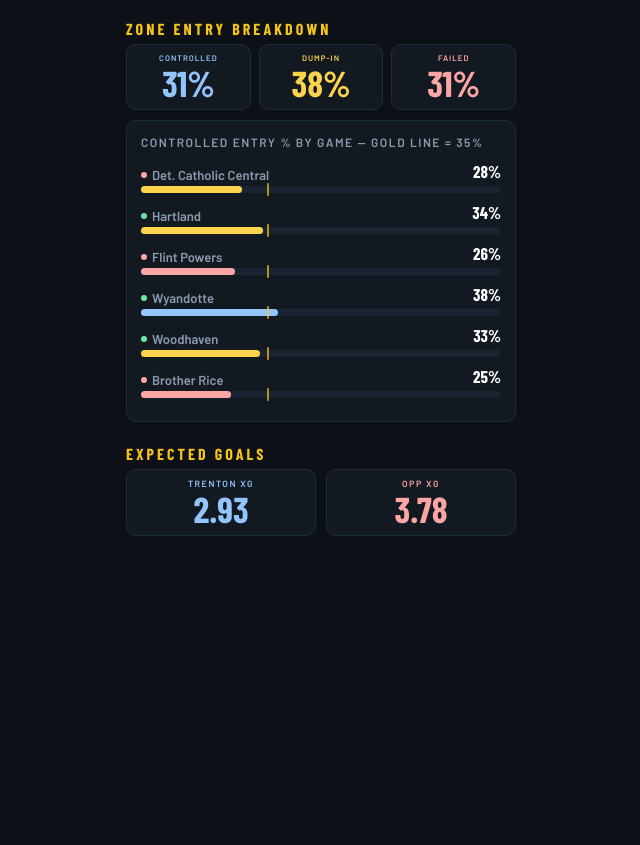
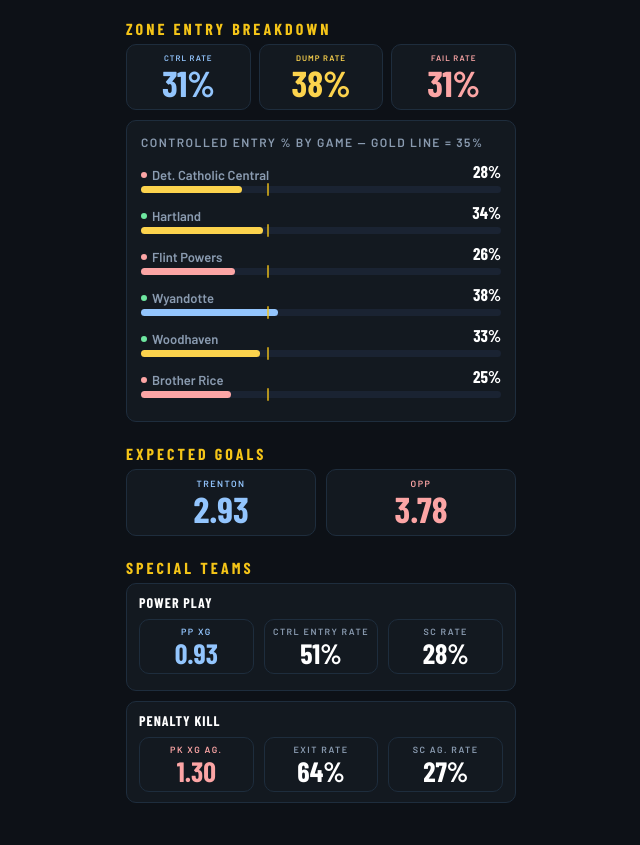
Before and after one commit to mscharbo15/trenton_hockey, a plain HTML site: page index.html in a window 1280 px wide. Shown: the part 650-1495 px from the top of the page, without its empty margins (319-959 px from the left). Before the commit the page ends 1228 px from the top, so only its background shows below. Drawn offline with nearby package versions, Linux system fonts and the light colour scheme; a web font is replaced by a local one.

Commit message:
Add files via upload

```diff
--- a/index.html
+++ b/index.html
@@ -51,7 +51,7 @@
 
   .team-name {
     font-family: 'Barlow Condensed', sans-serif;
-    font-size: 22px;
+    font-size: 26px;
     font-weight: 900;
     color: #fff;
     letter-spacing: 0.5px;
@@ -454,6 +454,53 @@
     line-height: 1;
   }
 
+
+  /* ── Special Teams ── */
+  .st-block {
+    background: var(--surface);
+    border: 1px solid var(--border);
+    border-radius: 10px;
+    padding: 10px 12px;
+    margin-bottom: 10px;
+  }
+
+  .st-header {
+    display: flex;
+    align-items: center;
+    justify-content: space-between;
+    margin-bottom: 8px;
+  }
+
+  .st-title {
+    font-family: 'Barlow Condensed', sans-serif;
+    font-size: 14px;
+    font-weight: 900;
+    letter-spacing: 1px;
+    text-transform: uppercase;
+    color: var(--text);
+  }
+
+  .st-badge {
+    font-family: 'Barlow Condensed', sans-serif;
+    font-size: 11px;
+    font-weight: 700;
+    letter-spacing: 1px;
+    text-transform: uppercase;
+    padding: 2px 8px;
+    border-radius: 4px;
+  }
+
+  .st-badge.blue { background: #0f1e2e; color: var(--blue); border: 1px solid #1e3a5a; }
+  .st-badge.red  { background: #2a0f0f; color: var(--red);  border: 1px solid #5a1e1e; }
+
+  .st-block .xg-card {
+    padding: 6px 4px;
+  }
+
+  .st-block .xg-val {
+    font-size: 28px;
+  }
+
   .spacer { height: 32px; }
 
   /* ── Transitions ── */
@@ -517,11 +564,11 @@
   <div class="section-label">Possession</div>
   <div class="xg-row">
     <div class="xg-card">
-      <div class="xg-label" style="color:var(--blue)">Trenton CF%</div>
+      <div class="xg-label" style="color:var(--blue)">Trenton</div>
       <div class="xg-val" style="color:var(--blue)" id="cf-for">—</div>
     </div>
     <div class="xg-card">
-      <div class="xg-label" style="color:var(--red)">Opp CF%</div>
+      <div class="xg-label" style="color:var(--red)">Opp</div>
       <div class="xg-val" style="color:var(--red)" id="cf-ag">—</div>
     </div>
   </div>
@@ -537,15 +584,15 @@
   <div class="section-label">Zone Entry Breakdown</div>
   <div class="entry-row">
     <div class="entry-tile">
-      <div class="et-label" style="color:var(--blue)">Controlled</div>
+      <div class="et-label" style="color:var(--blue)">Ctrl Rate</div>
       <div class="et-val" style="color:var(--blue)" id="entry-ctrl-pct">—</div>
     </div>
     <div class="entry-tile">
-      <div class="et-label" style="color:var(--amber)">Dump-in</div>
+      <div class="et-label" style="color:var(--amber)">Dump Rate</div>
       <div class="et-val" style="color:var(--amber)" id="entry-dump-pct">—</div>
     </div>
     <div class="entry-tile">
-      <div class="et-label" style="color:var(--red)">Failed</div>
+      <div class="et-label" style="color:var(--red)">Fail Rate</div>
       <div class="et-val" style="color:var(--red)" id="entry-fail-pct">—</div>
     </div>
   </div>
@@ -561,17 +608,67 @@
   <div class="section-label">Expected Goals</div>
   <div class="xg-row">
     <div class="xg-card">
-      <div class="xg-label" style="color:var(--blue)">Trenton xG</div>
+      <div class="xg-label" style="color:var(--blue)">Trenton</div>
       <div class="xg-val" style="color:var(--blue)" id="xg-for">—</div>
     </div>
     <div class="xg-card">
-      <div class="xg-label" style="color:var(--red)">Opp xG</div>
+      <div class="xg-label" style="color:var(--red)">Opp</div>
       <div class="xg-val" style="color:var(--red)" id="xg-ag">—</div>
     </div>
   </div>
 </div>
 
 
+
+
+<!-- Special Teams -->
+<div class="section fade-section">
+  <div class="section-label">Special Teams</div>
+
+  <!-- Power Play -->
+  <div class="st-block">
+    <div class="st-header">
+      <span class="st-title">Power Play</span>
+
+    </div>
+    <div class="xg-row" style="margin-bottom:6px">
+      <div class="xg-card">
+        <div class="xg-label" style="color:var(--blue)">PP xG</div>
+        <div class="xg-val" style="color:var(--blue)" id="pp-xg">—</div>
+      </div>
+      <div class="xg-card">
+        <div class="xg-label" style="color:var(--text-muted)">Ctrl Entry Rate</div>
+        <div class="xg-val" style="color:var(--text)" id="pp-ctrl">—</div>
+      </div>
+      <div class="xg-card">
+        <div class="xg-label" style="color:var(--text-muted)">SC Rate</div>
+        <div class="xg-val" style="color:var(--text)" id="pp-shots">—</div>
+      </div>
+    </div>
+  </div>
+
+  <!-- Penalty Kill -->
+  <div class="st-block">
+    <div class="st-header">
+      <span class="st-title">Penalty Kill</span>
+
+    </div>
+    <div class="xg-row" style="margin-bottom:0">
+      <div class="xg-card">
+        <div class="xg-label" style="color:var(--red)">PK xG Ag.</div>
+        <div class="xg-val" style="color:var(--red)" id="pk-xg">—</div>
+      </div>
+      <div class="xg-card">
+        <div class="xg-label" style="color:var(--text-muted)">Exit Rate</div>
+        <div class="xg-val" style="color:var(--text)" id="pk-ctrl">—</div>
+      </div>
+      <div class="xg-card">
+        <div class="xg-label" style="color:var(--text-muted)">SC Ag. Rate</div>
+        <div class="xg-val" style="color:var(--text)" id="pk-shots">—</div>
+      </div>
+    </div>
+  </div>
+</div>
 
 <div class="spacer"></div>
 
@@ -585,6 +682,7 @@ const GAMES = [
     teamFF: 0.3590, oppFF: 0.6410,
     teamCorsi: 34, oppCorsi: 58,
     teamXG: 3.80, oppXG: 7.28, gsaa: -1.14,
+    ppXG: 0.6, ppCtrl: 0.44, ppShots: 0.22, pkXG: 1.8, pkCtrl: 0.58, pkShots: 0.32,
     entriesTotal: 67, ctrlN: 19, ctrlPct: 0.2836, dumpN: 25, dumpPct: 0.3731, failN: 23, failPct: 0.3433,
     cEntryXG: 1.7, dEntryXG: 0.8,
   },
@@ -595,6 +693,7 @@ const GAMES = [
     teamFF: 0.5323, oppFF: 0.4677,
     teamCorsi: 41, oppCorsi: 37,
     teamXG: 3.20, oppXG: 2.85, gsaa: 0.45,
+    ppXG: 1.4, ppCtrl: 0.62, ppShots: 0.38, pkXG: 0.8, pkCtrl: 0.72, pkShots: 0.21,
     entriesTotal: 71, ctrlN: 24, ctrlPct: 0.3380, dumpN: 28, dumpPct: 0.3944, failN: 19, failPct: 0.2676,
     cEntryXG: 2.1, dEntryXG: 1.1,
   },
@@ -605,6 +704,7 @@ const GAMES = [
     teamFF: 0.3793, oppFF: 0.6207,
     teamCorsi: 28, oppCorsi: 44,
     teamXG: 2.15, oppXG: 3.90, gsaa: -0.70,
+    ppXG: 0.4, ppCtrl: 0.40, ppShots: 0.18, pkXG: 2.1, pkCtrl: 0.54, pkShots: 0.35,
     entriesTotal: 58, ctrlN: 15, ctrlPct: 0.2586, dumpN: 22, dumpPct: 0.3793, failN: 21, failPct: 0.3621,
     cEntryXG: 0.9, dEntryXG: 0.5,
   },
@@ -615,6 +715,7 @@ const GAMES = [
     teamFF: 0.5846, oppFF: 0.4154,
     teamCorsi: 47, oppCorsi: 35,
     teamXG: 3.75, oppXG: 2.60, gsaa: 0.50,
+    ppXG: 1.8, ppCtrl: 0.67, ppShots: 0.41, pkXG: 0.6, pkCtrl: 0.75, pkShots: 0.19,
     entriesTotal: 74, ctrlN: 28, ctrlPct: 0.3784, dumpN: 27, dumpPct: 0.3649, failN: 19, failPct: 0.2568,
     cEntryXG: 2.4, dEntryXG: 0.7,
   },
@@ -625,6 +726,7 @@ const GAMES = [
     teamFF: 0.5254, oppFF: 0.4746,
     teamCorsi: 39, oppCorsi: 36,
     teamXG: 2.90, oppXG: 2.55, gsaa: 0.35,
+    ppXG: 1.1, ppCtrl: 0.55, ppShots: 0.32, pkXG: 0.9, pkCtrl: 0.68, pkShots: 0.24,
     entriesTotal: 63, ctrlN: 21, ctrlPct: 0.3333, dumpN: 24, dumpPct: 0.3810, failN: 18, failPct: 0.2857,
     cEntryXG: 1.8, dEntryXG: 0.9,
   },
@@ -635,6 +737,7 @@ const GAMES = [
     teamFF: 0.3585, oppFF: 0.6415,
     teamCorsi: 24, oppCorsi: 41,
     teamXG: 1.80, oppXG: 3.50, gsaa: -0.55,
+    ppXG: 0.3, ppCtrl: 0.38, ppShots: 0.15, pkXG: 1.6, pkCtrl: 0.56, pkShots: 0.31,
     entriesTotal: 55, ctrlN: 14, ctrlPct: 0.2545, dumpN: 21, dumpPct: 0.3818, failN: 20, failPct: 0.3636,
     cEntryXG: 0.7, dEntryXG: 0.4,
   },
@@ -760,10 +863,22 @@ function render(filterKey) {
   document.getElementById('xg-for').textContent = dec(avgXGFor);
   document.getElementById('xg-ag').textContent  = dec(avgXGAg);
 
-  // GSAA
-  const gsaaEl = document.getElementById('gsaa-val');
-  gsaaEl.textContent = (avgGSAA >= 0 ? '+' : '') + dec(avgGSAA);
-  gsaaEl.style.color = gsaaColor(avgGSAA);
+  // Special Teams
+  const avgPPxG   = avg(filtered, g => g.ppXG);
+  const avgPPCtrl = avg(filtered, g => g.ppCtrl);
+  const avgPPShots = avg(filtered, g => g.ppShots);
+  const avgPKxG   = avg(filtered, g => g.pkXG);
+  const avgPKCtrl = avg(filtered, g => g.pkCtrl);
+  const avgPKShots = avg(filtered, g => g.pkShots);
+
+  document.getElementById('pp-xg').textContent   = dec(avgPPxG);
+  document.getElementById('pp-ctrl').textContent  = pct(avgPPCtrl);
+  document.getElementById('pp-shots').textContent = pct(avgPPShots);
+  document.getElementById('pk-xg').textContent   = dec(avgPKxG);
+  document.getElementById('pk-ctrl').textContent  = pct(avgPKCtrl);
+  document.getElementById('pk-shots').textContent = pct(avgPKShots);
+
+
 }
 
 // ── Dropdown interactions ────────────────────────────────────────────────────
```
